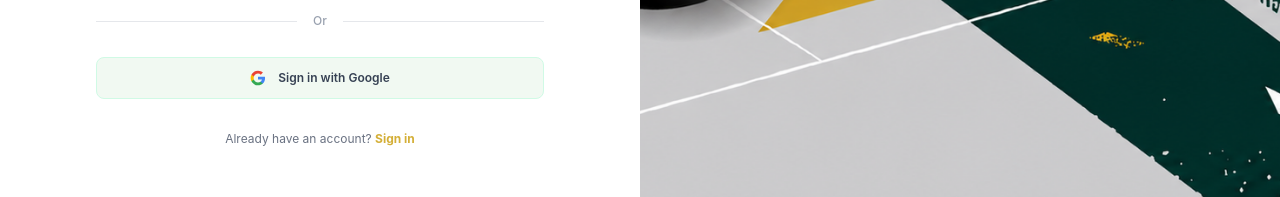
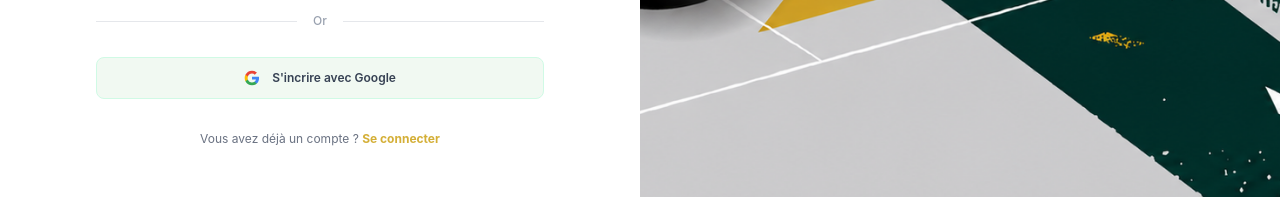
Before and after one commit to Sama-Terrain/frontend-sama-terrain, a React (Vite) app: page /register in a window 1280 px wide. Shown: the part 557-754 px from the top of the page. Built offline with nearby package versions, Linux system fonts and the light colour scheme; no server answers.

Commit message:
correction de la langue

```diff
--- a/src/pages/auth/Connexion.jsx
+++ b/src/pages/auth/Connexion.jsx
@@ -185,7 +185,7 @@ export default function Connexion() {
                   d="M12 5.38c1.62 0 3.06.56 4.21 1.64l3.15-3.15C17.45 2.09 14.97 1 12 1 7.7 1 3.99 3.47 2.18 7.06l3.66 2.84c.87-2.6 3.3-4.52 6.16-4.52z"
                 />
               </svg>
-              <span>Sign in with Google</span>
+              <span>S'incrire avec Google</span>
             </div>
             <div
               ref={googleBtnRef}
@@ -195,12 +195,12 @@ export default function Connexion() {
 
           {/* Lien vers Inscription */}
           <p className="text-center text-xs text-gray-500 pt-4">
-            Don't you have an account?{' '}
+            Vous n'avez pas de compte ?{' '}
             <button
               onClick={() => navigate('/register')}
               className="text-[#D4AF37] font-bold hover:underline cursor-pointer"
             >
-              Sign up
+              S'incrire
             </button>
           </p>
 
--- a/src/pages/auth/Inscription.jsx
+++ b/src/pages/auth/Inscription.jsx
@@ -235,7 +235,7 @@ export default function Inscription() {
                   d="M12 5.38c1.62 0 3.06.56 4.21 1.64l3.15-3.15C17.45 2.09 14.97 1 12 1 7.7 1 3.99 3.47 2.18 7.06l3.66 2.84c.87-2.6 3.3-4.52 6.16-4.52z"
                 />
               </svg>
-              <span>Sign in with Google</span>
+              <span>S'incrire avec Google</span>
             </div>
             <div
               ref={googleBtnRef}
@@ -245,12 +245,12 @@ export default function Inscription() {
 
           {/* Lien vers Connexion */}
           <p className="text-center text-xs text-gray-500 pt-3">
-            Already have an account?{' '}
+            Vous avez déjà un compte ?{' '}
             <button
               onClick={() => navigate('/login')}
               className="text-[#D4AF37] font-bold hover:underline cursor-pointer"
             >
-              Sign in
+              Se connecter
             </button>
           </p>
 
```
